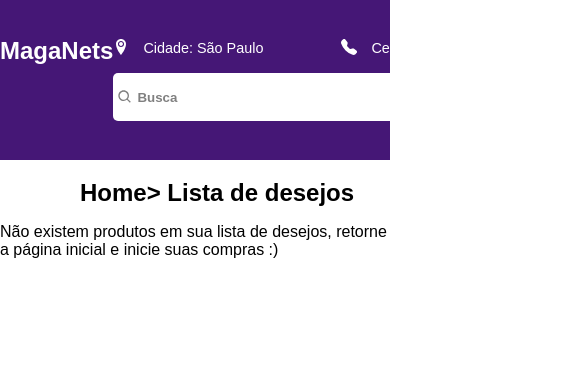
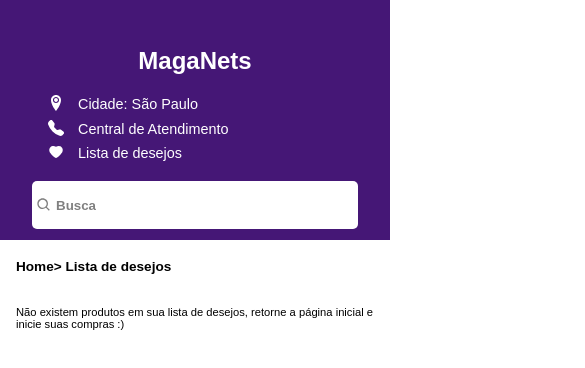
Before and after one commit to livia-siqueira/WISHLIST, a Next.js app: page /wishlist in a window 390 px wide. Shown: the top 368 px of the page, 585 px wide, since content can reach past the window. Built offline with nearby package versions, Linux system fonts and the light colour scheme.

Commit message:
fix: fix in responsiveness

```diff
--- a/src/components/atoms/Information/index.tsx
+++ b/src/components/atoms/Information/index.tsx
@@ -1,4 +1,4 @@
-import { Router, useRouter } from "next/router";
+import { useRouter } from "next/router";
 import { cloneElement } from "react";
 import { ItemInformation, Link } from "./styles";
 
--- a/src/components/atoms/Logo/styles.ts
+++ b/src/components/atoms/Logo/styles.ts
@@ -5,4 +5,8 @@
   color: white;
   font-weight: bolder;
   align-self: start;
+
+  @media (max-width: 768px) {
+    align-self: auto;
+  }
 `;
--- a/src/components/molecules/AreaInformantions/styles.ts
+++ /dev/null
@@ -1,8 +0,0 @@
-import styled from "styled-components";
-
-export const SectionInfos = styled.section`
-  display: flex;
-  justify-content: space-between;
-  margin-bottom: 1rem;
-  width: 40rem;
-`;
--- /dev/null
+++ b/src/components/molecules/AreaInformations/styles.ts
@@ -0,0 +1,16 @@
+import styled from "styled-components";
+
+export const SectionInfos = styled.section`
+  display: flex;
+  justify-content: space-between;
+  margin-bottom: 1rem;
+  //width: 40rem;
+
+  @media (max-width: 768px) {
+    flex-direction: column;
+    gap: 0.4rem;
+    justify-content: center;
+    width: 100%;
+    margin: 0 1rem;
+  }
+`;
--- a/src/components/organisms/MagaNetsHeader/index.tsx
+++ b/src/components/organisms/MagaNetsHeader/index.tsx
@@ -1,8 +1,8 @@
 import { ChangeEvent } from "react";
 import { InputSearch } from "../../atoms/InputSearch";
 import { Logo } from "../../atoms/Logo";
-import { AreaInformantions } from "../../molecules/AreaInformantions";
-import { Header } from "./styles";
+import { AreaInformantions } from "../../molecules/AreaInformations";
+import { AreaRight, Header } from "./styles";
 
 interface IPropsMagaNetsHeader {
   onSearch?: (event: ChangeEvent<HTMLInputElement>) => void;
@@ -12,10 +12,10 @@
   return (
     <Header>
       <Logo />
-      <div>
+      <AreaRight>
         <AreaInformantions />
         <InputSearch onSearch={onSearch} />
-      </div>
+      </AreaRight>
     </Header>
   );
 };
--- a/src/components/organisms/MagaNetsHeader/styles.ts
+++ b/src/components/organisms/MagaNetsHeader/styles.ts
@@ -6,5 +6,24 @@
   align-items: center;
   background-color: #451776;
   height: 10rem;
-  width: 100%;
+  //width: 100%;
+
+  @media (max-width: 768px) {
+    height: 15rem;
+    flex-direction: column;
+    justify-content: center;
+    align-items: center;
+    padding: 0 2rem;
+  }
 `;
+
+export const AreaRight = styled.div`
+  width: 40%;
+  display: flex;
+  flex-direction: column;
+  gap: 1.2rem;
+
+  @media (max-width: 768px) {
+    width: 100%;
+  }
+`;
--- a/src/components/templates/Layout/index.tsx
+++ b/src/components/templates/Layout/index.tsx
@@ -1,4 +1,3 @@
-import Link from "next/link";
 import { useRouter } from "next/router";
 import { ChangeEvent, ReactNode } from "react";
 import { MagaNetsHeader } from "../../organisms";
--- a/src/components/templates/Layout/styles.ts
+++ b/src/components/templates/Layout/styles.ts
@@ -12,9 +12,8 @@
   flex-direction: column;
   margin-top: 1.2rem;
 
-  h1 {
-    font-weight: bold;
-    font-size: 1.4rem;
+  @media (max-width: 768px) {
+    padding: 0 1rem;
   }
 `;
 
@@ -27,4 +26,11 @@
     font-size: 1.5rem;
     align-self: start;
   }
+
+  @media (max-width: 768px) {
+    padding: 0;
+    a {
+      font-size: 0.85rem;
+    }
+  }
 `;
--- a/src/components/templates/ListProducts/index.tsx
+++ b/src/components/templates/ListProducts/index.tsx
@@ -1,7 +1,7 @@
 import { Product } from "../../../shared/types";
 import { useStore } from "../../../store";
 import { ItemProduct } from "../../molecules/ItemProduct";
-import { List } from "./styles";
+import { List, MessageEmptyProducts } from "./styles";
 
 interface IPropsListsProducts {
   listProducts: Product[];
@@ -40,7 +40,7 @@
   });
 
   if (listProducts.length === 0 || filteredList.length === 0) {
-    return <p>{messages[page]}</p>;
+    return <MessageEmptyProducts>{messages[page]}</MessageEmptyProducts>;
   }
   return (
     <List>
@@ -48,6 +48,7 @@
         const isSelected = wishlist.includes(product);
         return (
           <ItemProduct
+            key={product.id}
             page={page}
             isSelected={isSelected}
             onClick={
--- a/src/components/templates/ListProducts/styles.ts
+++ b/src/components/templates/ListProducts/styles.ts
@@ -9,3 +9,8 @@
   margin-top: 6rem;
   padding: 0;
 `;
+
+export const MessageEmptyProducts = styled.span`
+  margin-top: 2rem;
+  font-size: 70%;
+`;
--- a/src/shared/styles/global.ts
+++ b/src/shared/styles/global.ts
@@ -11,11 +11,17 @@
   body {
     margin: 0;
     height: 100vh;
-    width: 100vw;
     padding: 0;
     font-family: sans-serif !important;
     font-weight: 400;
     font-style: normal;
     transition: all 0.50s linear;
+    overflow-x: hidden ;
+
+    @media (max-width: 768px){
+    span{font-size: 0.6rem;}
   }
+  }
+
+
 `;
```
Also changed, not shown: src/components/molecules/AreaInformations/index.tsx (renamed from src/components/molecules/AreaInformantions/index.tsx).
